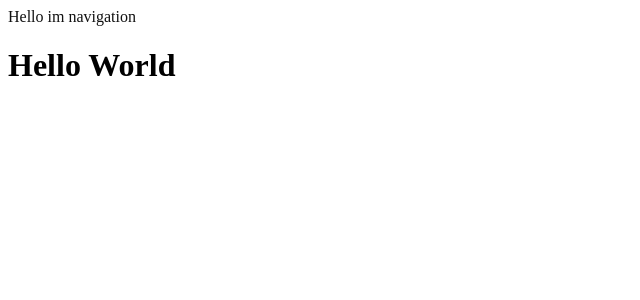
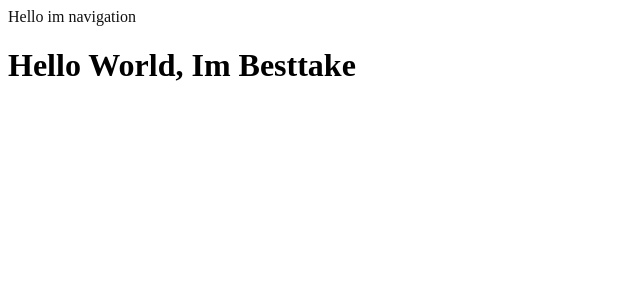
Before and after one commit to WeineOlliver/besttake, a Next.js app: page / in a window 1280 px wide. Shown: the top 300 px of the page, without its empty margins (0-640 px from the left). Built offline with nearby package versions, Linux system fonts and the light colour scheme.

Commit message:
chore(text update): simple text update to text vercel build

```diff
--- a/pages/index.tsx
+++ b/pages/index.tsx
@@ -13,7 +13,7 @@ const IndexPage: NextPage = () => {
                 `}
             </style>
             <Navigation />
-            <h1> Hello World </h1>
+            <h1> Hello World, Im Besttake </h1>
         </main>
     )
 }
```
